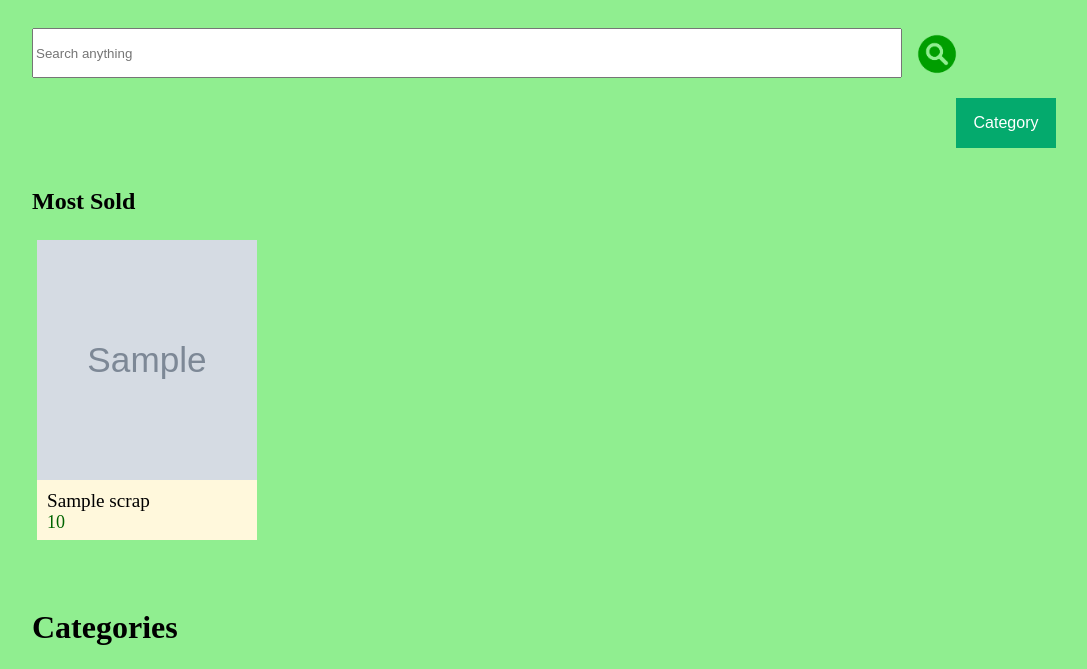
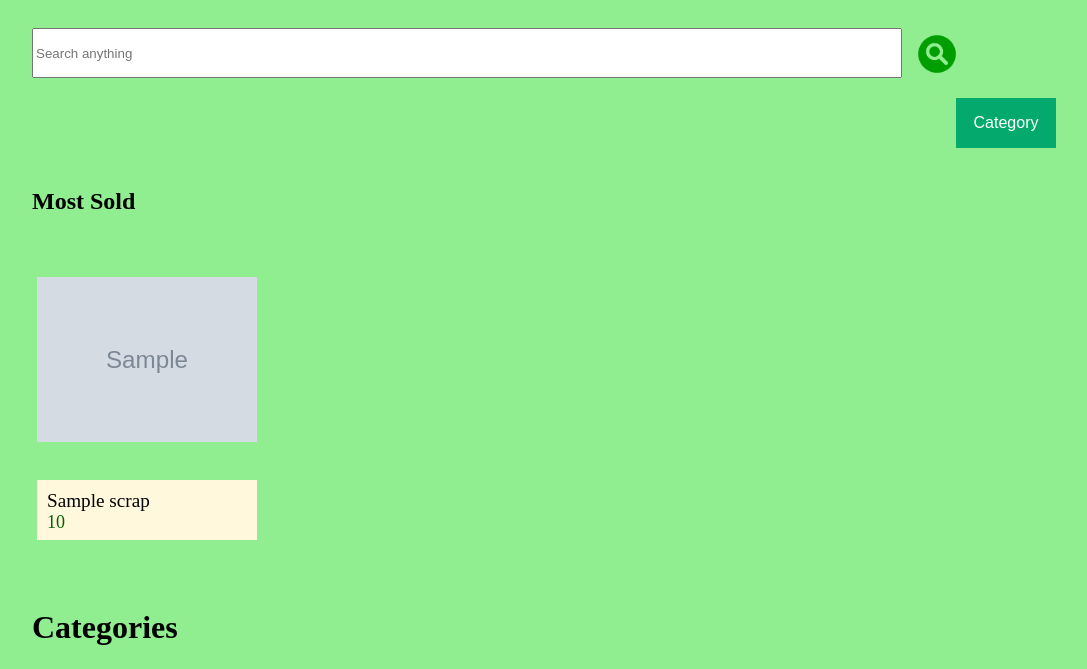
Before and after one commit to shreejal27/Garbage_Management_System, a PHP site: page /garbage/scrap_display.php in a window 1280 px wide. Shown: the top 669 px of the page, without its empty margins (96-1183 px from the left). Run offline with PHP 8.4, Linux system fonts and the light colour scheme; tables that the repository leaves empty or names only in its code hold one stand-in row (values such as "Sample post"); grey boxes marked "Sample" are stand-in pictures.

Commit message:
adjusted image sizes for all the scrap items

```diff
--- a/scrap_admin.php
+++ b/scrap_admin.php
@@ -55,6 +55,9 @@ $result= mysqli_query($connection, $query);
                 height: 20px;
                 width: 75px;
             }
+         img{
+          object-fit:contain;
+         }
 
 </style>
 
@@ -89,7 +92,7 @@ $result= mysqli_query($connection, $query);
         <div class="box" style="color: black; float: left; border: 1px dotted black;">
 
 
-          <span><img src ="scrap/<?php echo $row["simage"]?>" height = '100px' width= '100px'></span> <br><br>
+          <span><img src ="scrap/<?php echo $row["simage"]?>" height = '150px' width= '150px'></span> <br><br>
          <br>
             <span class="details">Name::</span>  <?php echo $row["sname"]?> <br>
             <span class="details">Price::</span> <?php echo $row["sprice"]?><br>
--- a/scrap_cart.php
+++ b/scrap_cart.php
@@ -27,7 +27,7 @@ if($cookie != ""){
 
               <div id = "productbox">
                 <div class="image" style="float:left; ">
-                  <img src ="scrap/<?php echo $row["simage"]?>" height = '150px' width= '150px'>
+                  <img src ="scrap/<?php echo $row["simage"]?>" height = '150px' width= '150px' style=" object-fit:contain;">
                 </div>
                 <div class = "details" id=  "name<?php echo ++$i?>" value="<?php echo $id?>">
                   <?php echo $row["sname"]?>
--- a/scrap_details.php
+++ b/scrap_details.php
@@ -61,7 +61,7 @@ $row = mysqli_fetch_array($data);
 <div class= "mainbox">
       <div class="image">
 
-         <img src ="scrap/<?php echo $row["simage"]?>" height = '300px' width= '300px'>
+         <img src ="scrap/<?php echo $row["simage"]?>" height = '300px' width= '300px'   style=" object-fit:contain;">
       </div>
 
       <div class="details">
--- a/scrap_display.css
+++ b/scrap_display.css
@@ -31,7 +31,7 @@
   .image{
     margin: 0px;
     height: 80%;
-    background-color:grey;
+    background-color:lightgreen;
   }
   .details{
     height: 20%;
@@ -72,6 +72,10 @@
     width: 50px;
     vertical-align: middle;
   }
+
+  img{
+    object-fit:contain;
+   }
   /* category button */
   button{
 
--- a/scrap_sellnow.php
+++ b/scrap_sellnow.php
@@ -98,7 +98,7 @@ button{
         <p style="font-size:24px;"> Sell Now </p>
 
     <div class="image" style="float:left; ">
-        <img src ="scrap/<?php echo $row["simage"]?>" height = '100px' width= '100px'>
+        <img src ="scrap/<?php echo $row["simage"]?>" height = '100px' width= '100px' style=" object-fit:contain;">
     </div>
 
     <div class = "details">
```
